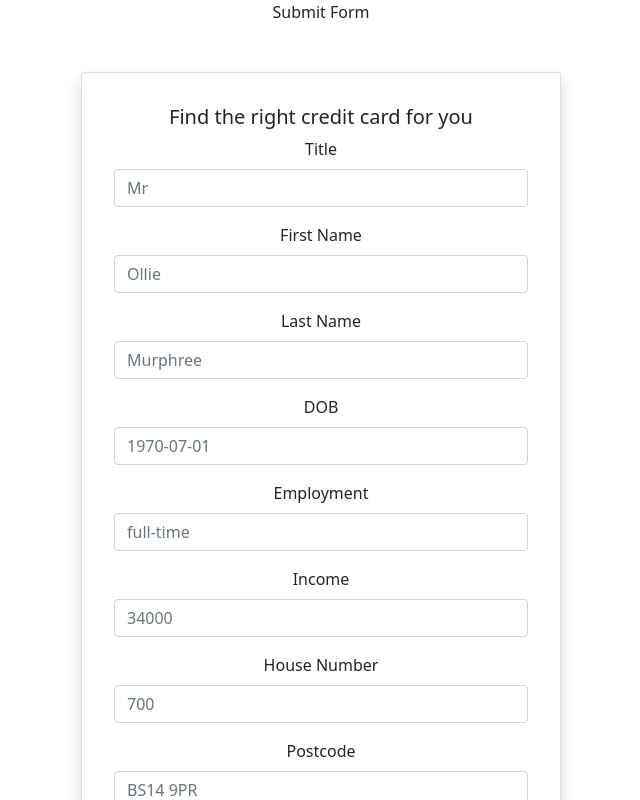
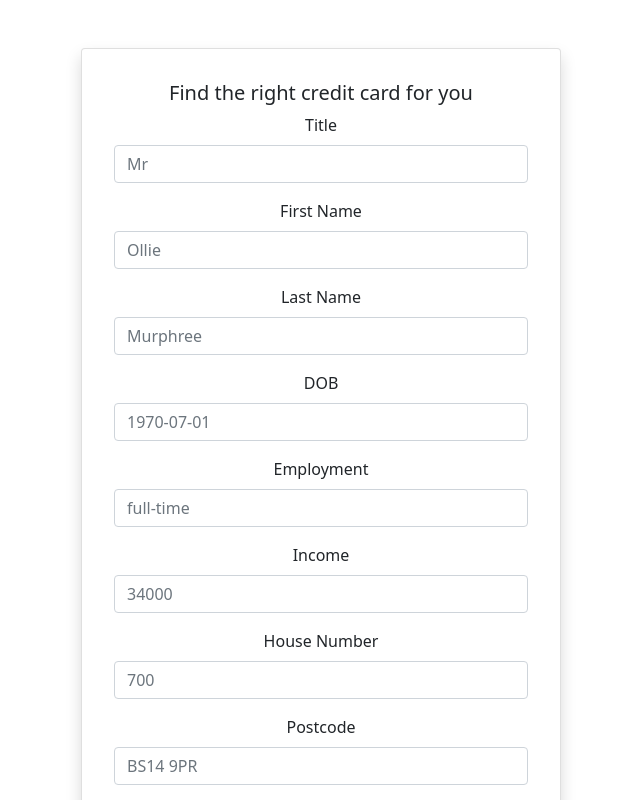
Before and after one commit to jen0828/tech-test-react, a React (Create React App) app: page / in a window 1280 px wide. Shown: the top 800 px of the page, without its empty margins (319-959 px from the left). Built offline with nearby package versions, Linux system fonts and the light colour scheme.

Commit message:
Remove div

```diff
--- a/src/SubmitForm/SubmitForm.js
+++ b/src/SubmitForm/SubmitForm.js
@@ -3,7 +3,6 @@ import { Form, Button, Card } from 'react-bootstrap';
 export default function SubmitForm() {
   return (
     <>
-      <div>Submit Form</div>
       <div className="d-flex justify-content-center mt-5">
         <Card
           style={{ width: '30rem' }}
```
